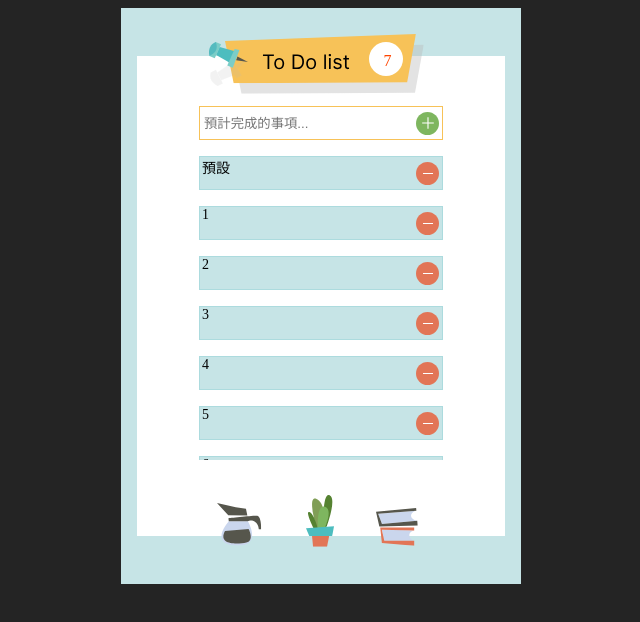
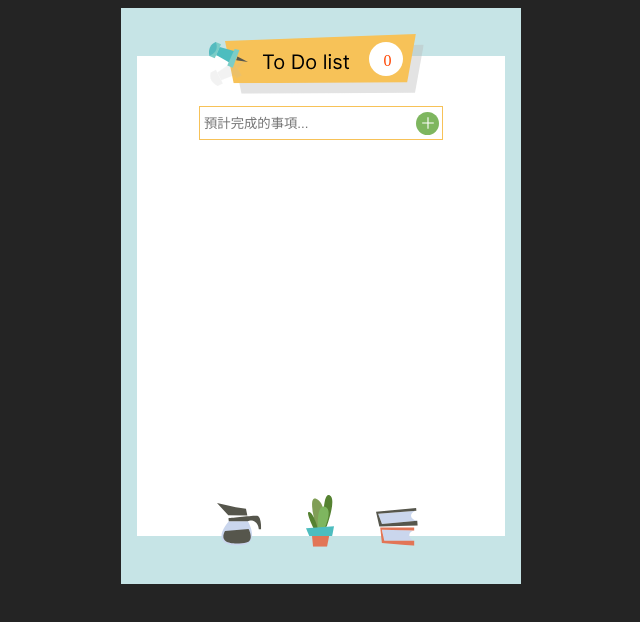
Before and after one commit to KimberlyYen/todo-list_Kimberly, a Vue app: page / in a window 1280 px wide. Shown: the top 622 px of the page, without its empty margins (319-959 px from the left). Built offline with nearby package versions, Linux system fonts and the light colour scheme.

Commit message:
[Feat] Add localStorage stote todo-List.

```diff
--- a/src/components/Input.vue
+++ b/src/components/Input.vue
@@ -2,31 +2,37 @@
 import { ref, watch } from "vue";
 
 const addNewOne = ref("");
-const toDoList = ref(["預設","1","2","3","4","5","6"]);
-const howMany = ref(toDoList.value.length);
+const toDoList = ref([]);
+const myList = ref([]);
+
+// 从 localStorage 中获取 myList 值并解析为数组
+myList.value = JSON.parse(localStorage.getItem("myList")) || [];
+const howMany = ref(myList.value.length);
+console.log(howMany.value)
 
 function add() {
-  // 輸入內容
-  // 按下enter
-  // 顯示內容在第二欄
+  // 不為空
   if (addNewOne.value.trim() !== "") {
-    toDoList.value.push(addNewOne.value); // 注意.value的寫法
-    localStorage.setItem("myList", toDoList.value);
+    toDoList.value.push(addNewOne.value);
+    localStorage.setItem("myList", JSON.stringify(toDoList.value));
+    addNewOne.value = "";
+    howMany.value = toDoList.value.length;
 
-    addNewOne.value = ""; // 清空输入框 ?
-    howMany.value = toDoList.value.length; //更新任務數
+    // 更新 myList 的值
+    myList.value = toDoList.value;
   }
 }
 
-var cat = localStorage.getItem("myList");
-
-// 刪除索引位置資料, 一筆
 function deleteToDoList(index) {
   toDoList.value.splice(index, 1);
-  howMany.value = toDoList.value.length; //更新任務數
+
+  localStorage.setItem("myList", JSON.stringify(toDoList.value));
+  howMany.value = toDoList.value.length;
+
+  // 更新 myList 的值
+  myList.value = toDoList.value;
 }
 
-// 監聽比數變化
 watch(toDoList, (newList) => {
   howMany.value = newList.length;
 });
@@ -55,8 +61,9 @@ watch(toDoList, (newList) => {
     />
   </div>
 
-  <div v-if="toDoList.length !== 0" class="lists">
-    <div class="outPut" v-for="(todo, index) in toDoList" :key="todo">
+  <!-- 使用 v-for 渲染 myList -->
+  <div v-if="myList.length !== 0" class="lists">
+    <div class="outPut" v-for="(todo, index) in myList" :key="index">
       {{ todo }}
       <img
         src="@/assets/btn-delete.svg"
```
